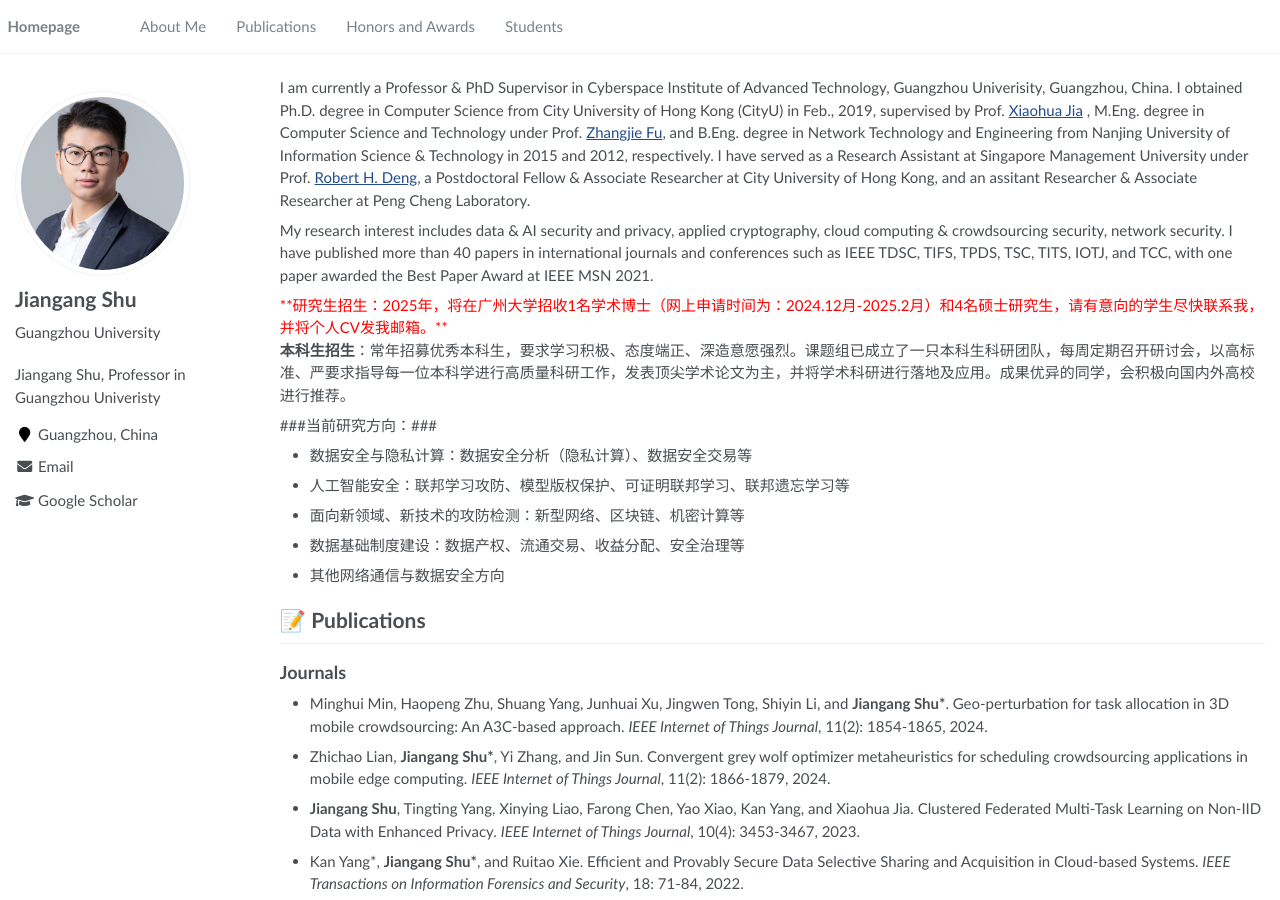
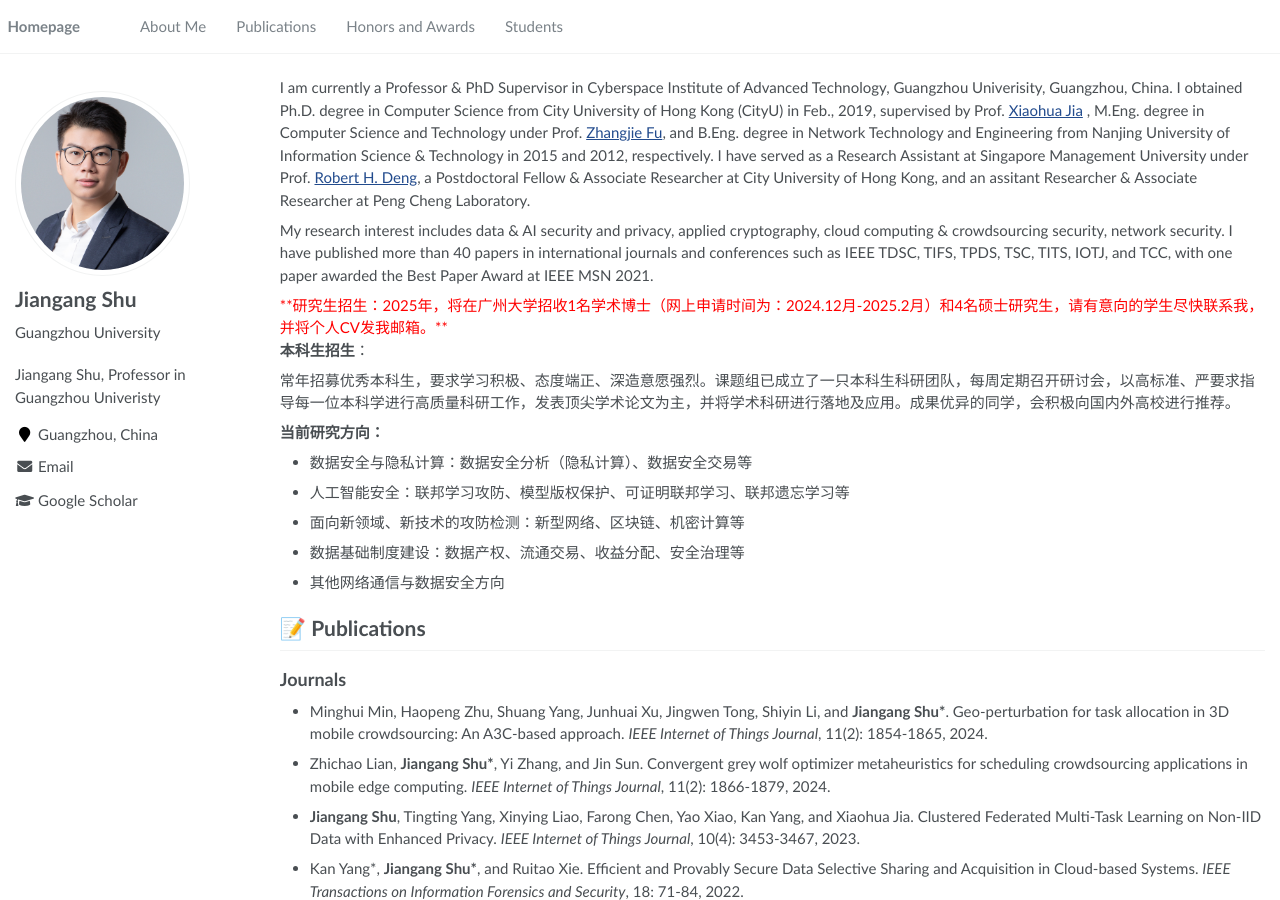
Before and after one commit to jgshu/jgshu.github.io, a Jekyll site: the page built from _pages/about.md, in a window 1280 px wide and 900 px high. Built offline with Jekyll 4.4.1, drawn with Linux system fonts in a browser that asks for light colours.

```diff
--- a/_pages/about.md
+++ b/_pages/about.md
@@ -26,9 +26,12 @@ My research interest includes data &#38; AI security and privacy, applied crypto
 **研究生招生：2025年，将在广州大学招收1名学术博士（网上申请时间为：2024.12月-2025.2月）和4名硕士研究生，请有意向的学生尽快联系我，并将个人CV发我邮箱。**
 </font>
 
-**本科生招生**：常年招募优秀本科生，要求学习积极、态度端正、深造意愿强烈。课题组已成立了一只本科生科研团队，每周定期召开研讨会，以高标准、严要求指导每一位本科学进行高质量科研工作，发表顶尖学术论文为主，并将学术科研进行落地及应用。成果优异的同学，会积极向国内外高校进行推荐。
+**本科生招生**：
 
-###当前研究方向：###
+常年招募优秀本科生，要求学习积极、态度端正、深造意愿强烈。课题组已成立了一只本科生科研团队，每周定期召开研讨会，以高标准、严要求指导每一位本科学进行高质量科研工作，发表顶尖学术论文为主，并将学术科研进行落地及应用。成果优异的同学，会积极向国内外高校进行推荐。
+
+**当前研究方向：**
+
 - 数据安全与隐私计算：数据安全分析（隐私计算）、数据安全交易等
 - 人工智能安全：联邦学习攻防、模型版权保护、可证明联邦学习、联邦遗忘学习等
 - 面向新领域、新技术的攻防检测：新型网络、区块链、机密计算等
```
